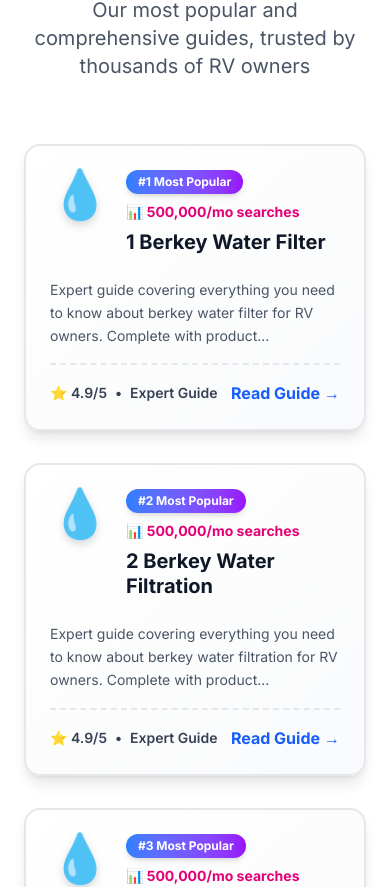
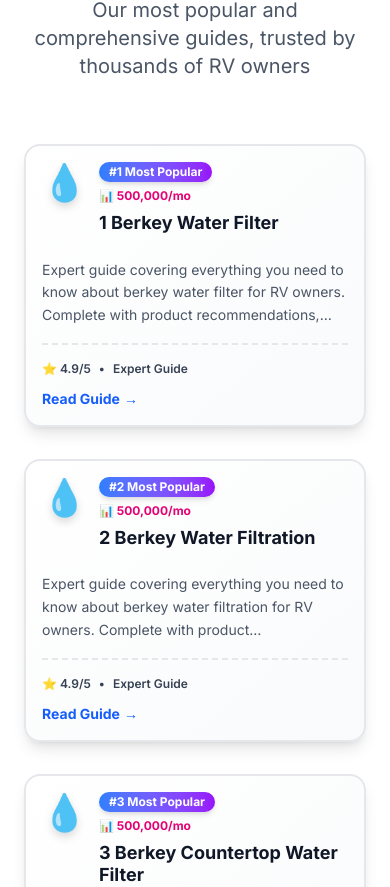
Before and after one commit to osorioj202/rv-promax-website, a Next.js app: page / in a window 390 px wide. Shown: the part 2130-3017 px from the top of the page. Built offline with nearby package versions, Linux system fonts and the light colour scheme.

Commit message:
feat: modernize expert guide cards with gradient borders, enhanced hover effects and responsive design

```diff
--- a/app/page.tsx
+++ b/app/page.tsx
@@ -184,21 +184,21 @@
                 <div className="absolute top-0 left-0 w-1.5 h-0 group-hover:h-full bg-gradient-to-b from-blue-500 via-purple-600 to-pink-500 transition-all duration-400"></div>
 
                 <Link href={`/articles/${article.slug}`} className="block h-full">
-                  <div className="p-6 relative">
-                    <div className="flex items-start gap-4 mb-4">
-                      <div className="text-5xl drop-shadow-lg group-hover:scale-110 transition-transform duration-300">
+                  <div className="p-4 sm:p-6 relative">
+                    <div className="flex items-start gap-3 sm:gap-4 mb-4">
+                      <div className="text-4xl sm:text-5xl drop-shadow-lg group-hover:scale-110 transition-transform duration-300">
                         {getCategoryIcon(article.title)}
                       </div>
                       <div className="flex-1">
-                        <div className="flex flex-col gap-2 mb-2">
-                          <span className="bg-gradient-to-r from-blue-500 to-purple-600 text-white px-3 py-1 rounded-full text-xs font-bold inline-block self-start shadow-md">
+                        <div className="flex flex-col gap-1.5 sm:gap-2 mb-2">
+                          <span className="bg-gradient-to-r from-blue-500 to-purple-600 text-white px-2.5 sm:px-3 py-0.5 sm:py-1 rounded-full text-xs font-bold inline-block self-start shadow-md">
                             #{index + 1} Most Popular
                           </span>
-                          <span className="text-pink-600 text-sm font-bold flex items-center gap-1">
-                            📊 {article.monthlySearches.toLocaleString()}/mo searches
+                          <span className="text-pink-600 text-xs sm:text-sm font-bold flex items-center gap-1">
+                            📊 {article.monthlySearches.toLocaleString()}/mo
                           </span>
                         </div>
-                        <h3 className="text-xl font-bold text-gray-900 mb-2 line-clamp-2 leading-tight group-hover:text-blue-600 transition-colors">
+                        <h3 className="text-lg sm:text-xl font-bold text-gray-900 mb-2 line-clamp-2 leading-tight group-hover:text-blue-600 transition-colors">
                           {article.title}
                         </h3>
                       </div>
@@ -209,15 +209,15 @@
                       Complete with product recommendations, installation tips, and maintenance advice.
                     </p>
 
-                    <div className="flex items-center justify-between pt-4 border-t-2 border-dashed border-gray-200">
-                      <div className="flex items-center gap-2 text-sm text-gray-700 font-semibold">
+                    <div className="flex flex-col sm:flex-row sm:items-center sm:justify-between gap-3 sm:gap-0 pt-4 border-t-2 border-dashed border-gray-200">
+                      <div className="flex items-center gap-2 text-xs sm:text-sm text-gray-700 font-semibold">
                         <span className="flex items-center gap-1">
                           ⭐ 4.9/5
                         </span>
                         <span>•</span>
                         <span>Expert Guide</span>
                       </div>
-                      <div className="flex items-center gap-1 text-blue-600 font-bold group-hover:gap-2 transition-all">
+                      <div className="flex items-center gap-1 text-blue-600 font-bold group-hover:gap-2 transition-all text-sm sm:text-base">
                         Read Guide
                         <span className="group-hover:translate-x-1 transition-transform">→</span>
                       </div>
```
